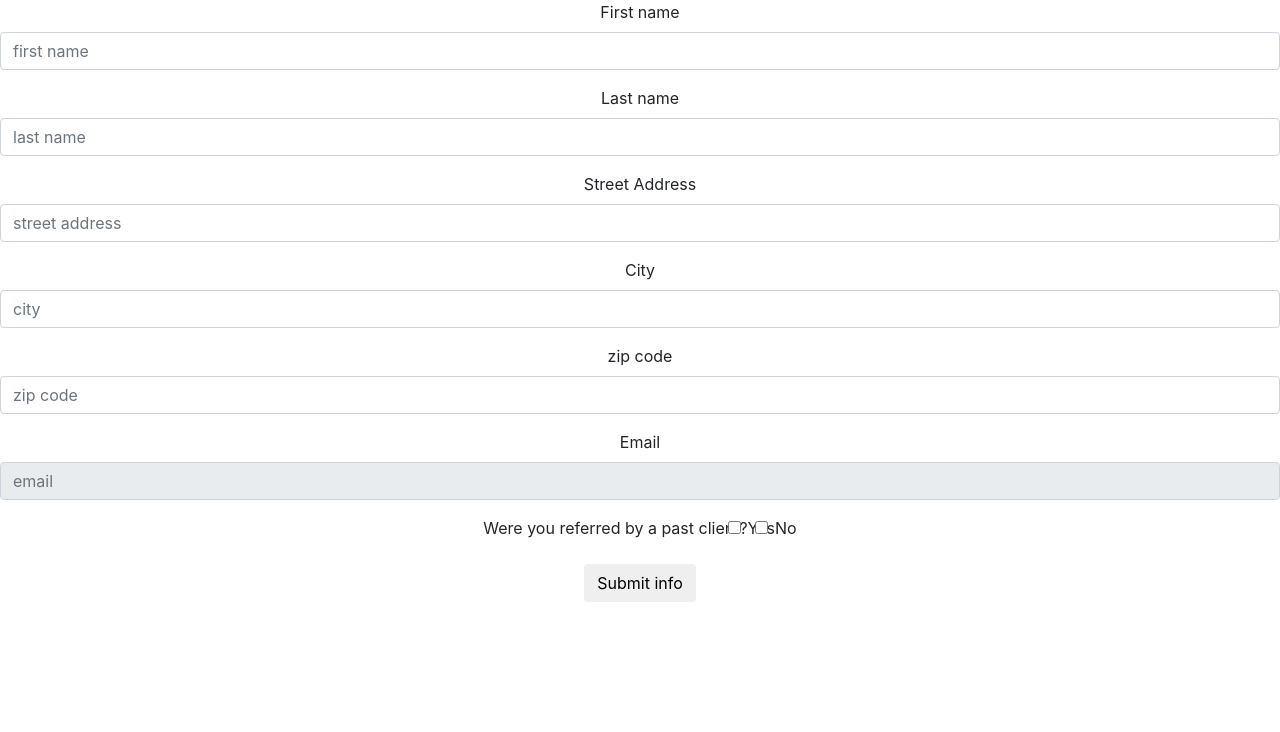
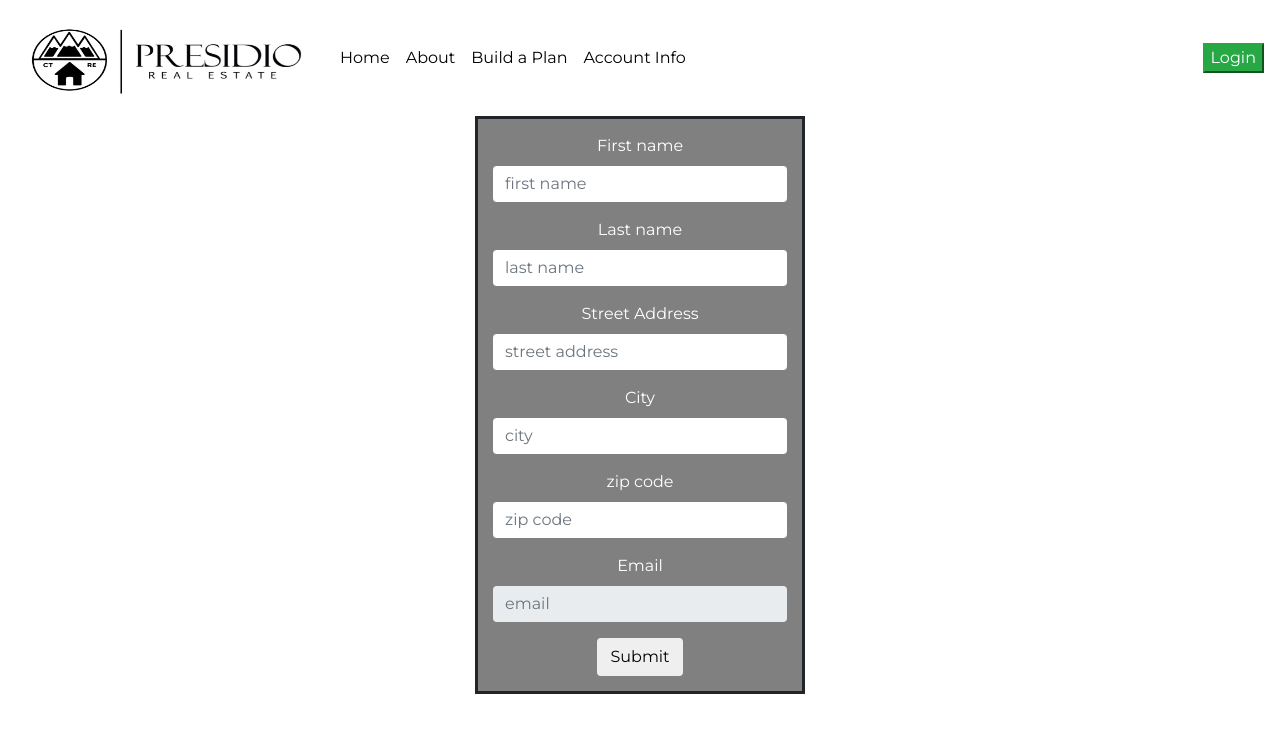
Before and after one commit to jordanoneal/ReHomeUtah, a React (Create React App) app in the folder client/: page /accountinfo in a window 1280 px wide. Shown: the top 732 px of the page. Built offline with nearby package versions, Linux system fonts and the light colour scheme; no server answers.

Commit message:
applied styling to nav and account info

```diff
--- a/client/public/index.html
+++ b/client/public/index.html
@@ -13,7 +13,7 @@
     <!-- add bootstrp and fontawesome CDN to app -->
     <link href="https://maxcdn.bootstrapcdn.com/font-awesome/4.7.0/css/font-awesome.min.css" rel="stylesheet" />
     <link rel="stylesheet" href="https://cdnjs.cloudflare.com/ajax/libs/twitter-bootstrap/4.0.0/css/bootstrap.min.css" />
-
+    <link href='https://fonts.googleapis.com/css?family=Montserrat' rel='stylesheet'>
     <link rel="apple-touch-icon" href="%PUBLIC_URL%/logo192.png" />
     <!--
       manifest.json provides metadata used when your web app is installed on a
--- a/client/src/App.tsx
+++ b/client/src/App.tsx
@@ -12,7 +12,7 @@ function App() {
   return (
     <div className="App">
       <RecoilRoot>
-        {/* < DummyNav /> */}
+        < DummyNav />
         <Router>
           <Switch>
             {/* <Route exact path="/" component={DummyHome} />
--- a/client/src/components/DummyNav.tsx
+++ b/client/src/components/DummyNav.tsx
@@ -1,35 +1,42 @@
 import React from "react";
+import useUserState from "../utils/useUserState";
+import "../styles/Navbar.css";
 
 export default function DummyNav() {
+  const [user, postUser, login, logout] = useUserState();
+
   return (
-    <nav className="navbar navbar-expand-lg navbar-light bg-light">
-      <button
-        className="navbar-toggler navbar-toggler-right"
-        type="button"
-        data-toggle="collapse"
-        data-target="#navbarTogglerDemo02"
-        aria-controls="navbarTogglerDemo02"
-        aria-expanded="false"
-        aria-label="Toggle navigation"
-      >
-        <span className="navbar-toggler-icon"></span>
-      </button>
-      <a className="navbar-brand" href="#!">
-        Navbar
-      </a>
+    <nav className="navbar navbar-expand-lg">
+        <img src="/assets/images/CTREPresidioLogo.jpeg"alt ="Logo" className="navbar-brand"></img>
 
       <div className="collapse navbar-collapse" id="navbarTogglerDemo02">
         <ul className="navbar-nav mr-auto mt-2 mt-md-0">
-          <li className="nav-item active">
-            <a className="nav-link" href="#!">
+          <li className="nav-item">
+            <a className="nav-link" href="/">
               Home <span className="sr-only">(current)</span>
             </a>
           </li>
           <li className="nav-item">
             <a className="nav-link" href="#!">
-              Link
+              About
             </a>
           </li>
+          <li className="nav-item">
+            <a className="nav-link" href="#!">
+              Build a Plan
+            </a>
+          </li>
+          <li className="nav-item">
+            <a className="nav-link" href="/accountinfo">
+              Account Info
+            </a>
+          </li>
+        </ul>
+        <ul className="navbar-nav ml-auto mt-2 mt-md-0">
+          <li className="nav-item">
+            <button onClick={!user ? login : logout} type="button" className={(user) ? "btn-danger" : "btn-success"}>{(user) ? "Logout" : "Login"}</button>
+          </li>
+
         </ul>
       </div>
     </nav>
--- a/client/src/pages/AccountInfo.tsx
+++ b/client/src/pages/AccountInfo.tsx
@@ -4,6 +4,7 @@ import { userState, User } from "../recoil/userAtom";
 import { useRecoilState } from "recoil";
 import API from "../utils/API";
 import useUserState from "../utils/useUserState";
+import "../styles/AccountInfo.css"
 
 function AccountInfo() {
   const [user, postUser] = useUserState();
@@ -112,7 +113,7 @@ function AccountInfo() {
         />
       </div>
 
-      <div className="form-group">
+      {/* <div className="form-group">
         <label htmlFor="formGroupExmapleInput">
           Were you referred by a past client?
         </label>
@@ -135,9 +136,9 @@ function AccountInfo() {
         <label className="form-check-label" htmlFor="defaultCheck2">
           No
         </label>
-      </div>
-      <button className="btn btn-sucess" type="submit">
-        Submit info
+      </div> */}
+      <button className="btn" type="submit">
+        Submit
       </button>
     </form>
   );
--- a/client/src/pages/DummyHome.tsx
+++ b/client/src/pages/DummyHome.tsx
@@ -1,19 +1,19 @@
 import React, { useEffect } from "react";
 import useUserState from "../utils/useUserState";
-import { Redirect } from 'react-router-dom'
+import { Redirect } from "react-router-dom";
 import API from "../utils/API";
+import "../styles/DummyHome.css"
 
 export default function DummyHome() {
   const [user, postUser, login, logout] = useUserState();
   useEffect(() => console.log(user), [user]);
 
-  const [firstName, setFirstName] = React.useState("")
+  const [firstName, setFirstName] = React.useState("");
   useEffect(() => {
     if (user) {
       setFirstName(user.firstName || "");
-    }
-    else {
-      setFirstName("Guest")
+    } else {
+      setFirstName("Guest");
     }
   }, [user]);
 
@@ -29,7 +29,7 @@ export default function DummyHome() {
     <div>
       <h1>DUMMY HOME PAGE</h1>
       <h2>Welcome {firstName}</h2>
-      <button onClick={!user ? login:logout} type="button" className={(user) ? "btn-danger" : "btn-success"}>{(user) ? "Logout" : "Login"}</button>
+      {/* <button onClick={!user ? login:logout} type="button" className={(user) ? "btn-danger" : "btn-success"}>{(user) ? "Logout" : "Login"}</button> */}
     </div>
   );
 }
--- /dev/null
+++ b/client/src/styles/AccountInfo.css
@@ -0,0 +1,19 @@
+form {
+    width: 100%;
+    max-width: 330px;
+    padding: 15px;
+    margin: auto;
+    height: 100%;
+    background-color: grey;
+    border-style: solid;
+}
+
+label {
+    color: white;
+}
+
+.form-control {
+    border-style: solid;
+    border: black;
+    border-width: 5px;
+}
--- /dev/null
+++ b/client/src/styles/DummyHome.css
@@ -0,0 +1,7 @@
+body {
+    font-family: "Montserrat";
+}
+
+h1 {
+    font-weight: bolder;
+}
--- /dev/null
+++ b/client/src/styles/Navbar.css
@@ -0,0 +1,14 @@
+.navbar-brand{
+    height: 100px;
+    width: 300px;
+}
+
+.navbar{
+    font-family: "Montserrat";
+    background-color: white;
+
+}
+
+a {
+    color: #000000;
+}
```
